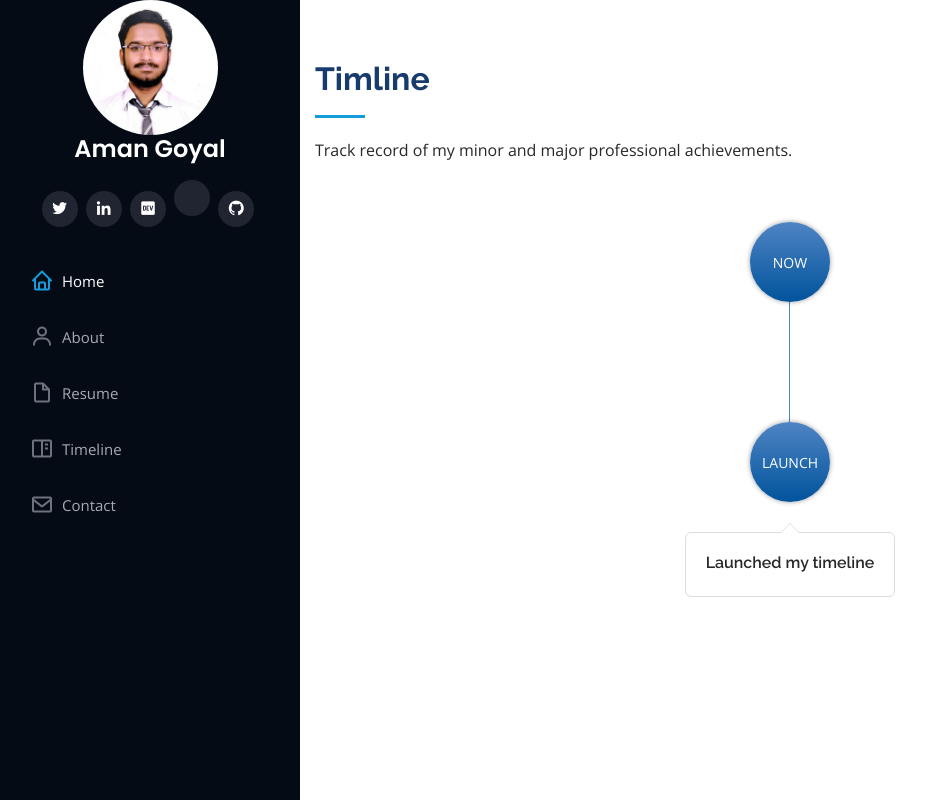
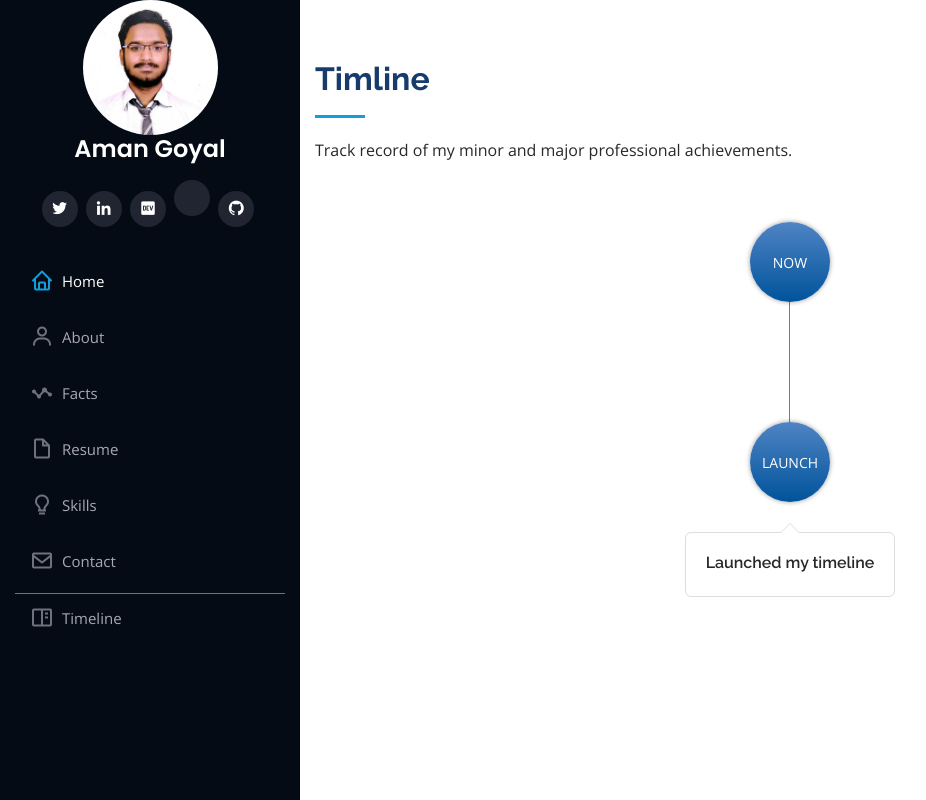
Before and after one commit to goyal-aman/portfolio, a Django app: page /timeline/ in a window 1280 px wide. Shown: the whole page, without its empty margins (0-926 px from the left). Run offline with Django 3.2, Linux system fonts and the light colour scheme; data that the repository does not hold is empty; some libraries are stand-ins or nearby versions.

Commit message:
added facts, skills section, moved timeline below divider.

```diff
--- a/landingpage/templates/landingpage/base.html
+++ b/landingpage/templates/landingpage/base.html
@@ -79,11 +79,13 @@
                     <li class="active"><a href="{% url 'home'  %}#main"><i class="bx bx-home"></i> <span>Home</span></a>
                     </li>
                     <li><a href="{% url 'home' %}#about"><i class="bx bx-user"></i> <span>About</span></a></li>
+                    <li><a href="{% url 'home' %}#facts"><i class="bx bx-stats"></i> <span>Facts</span></a></li>
                     <li><a href="{% url 'home' %}#resume"><i class="bx bx-file-blank"></i> <span>Resume</span></a></li>
-                    <li><a href="{% url 'timeline-home' %}"><i class="bx bx-book-content"></i> Timeline</a></li>
+                    <li><a href="{% url 'home' %}#skills"><i class="bx bx-bulb"></i> <span>Skills</span></a></li>
                     <!-- <li><a href="#services"><i class="bx bx-server"></i> Services</a></li> -->
                     <li><a href="{% url 'home' %}#contact"><i class="bx bx-envelope"></i> Contact</a></li>
-
+                    <hr color="grey">
+                    <li><a href="{% url 'timeline-home' %}"><i class="bx bx-book-content"></i> Timeline</a></li>
                 </ul>
             </nav><!-- .nav-menu -->
             <button type="button" class="mobile-nav-toggle d-xl-none"><i class="icofont-navigation-menu"></i></button>
```
